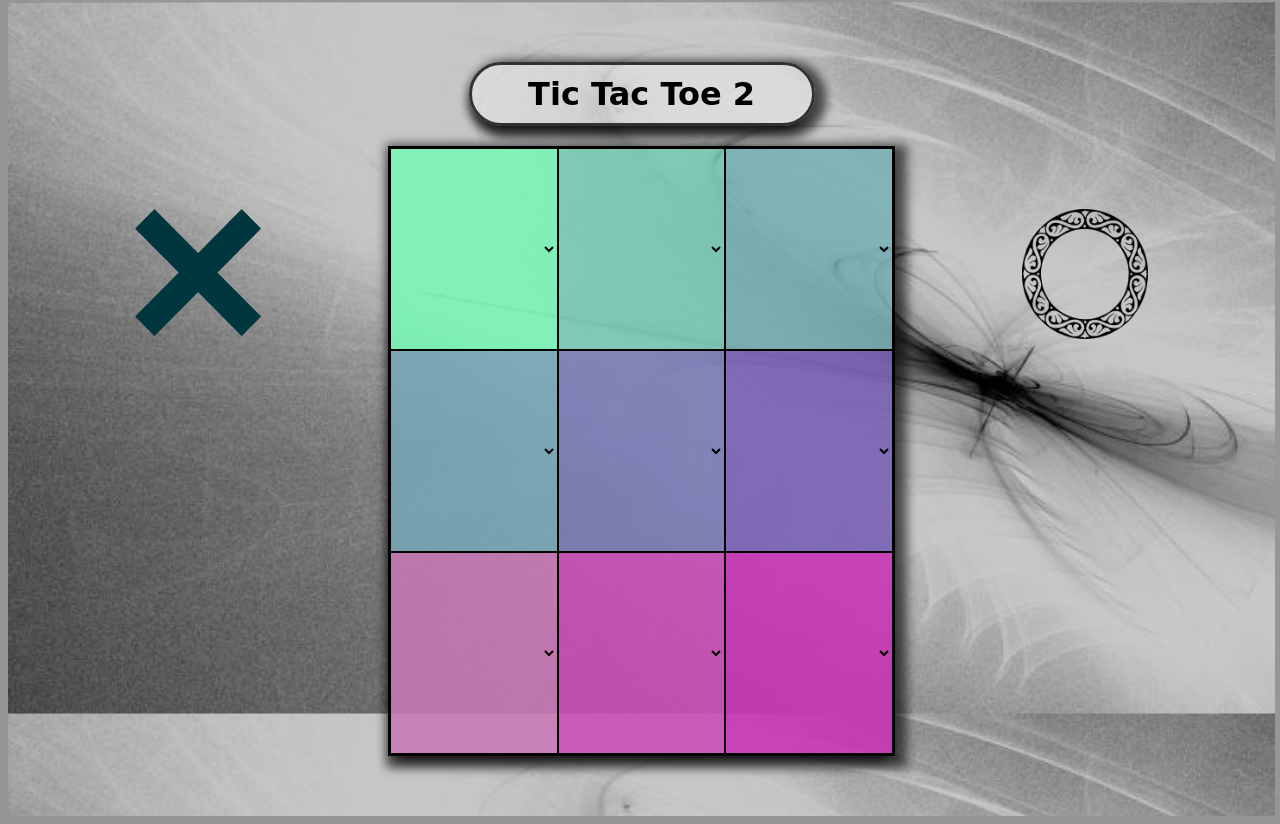
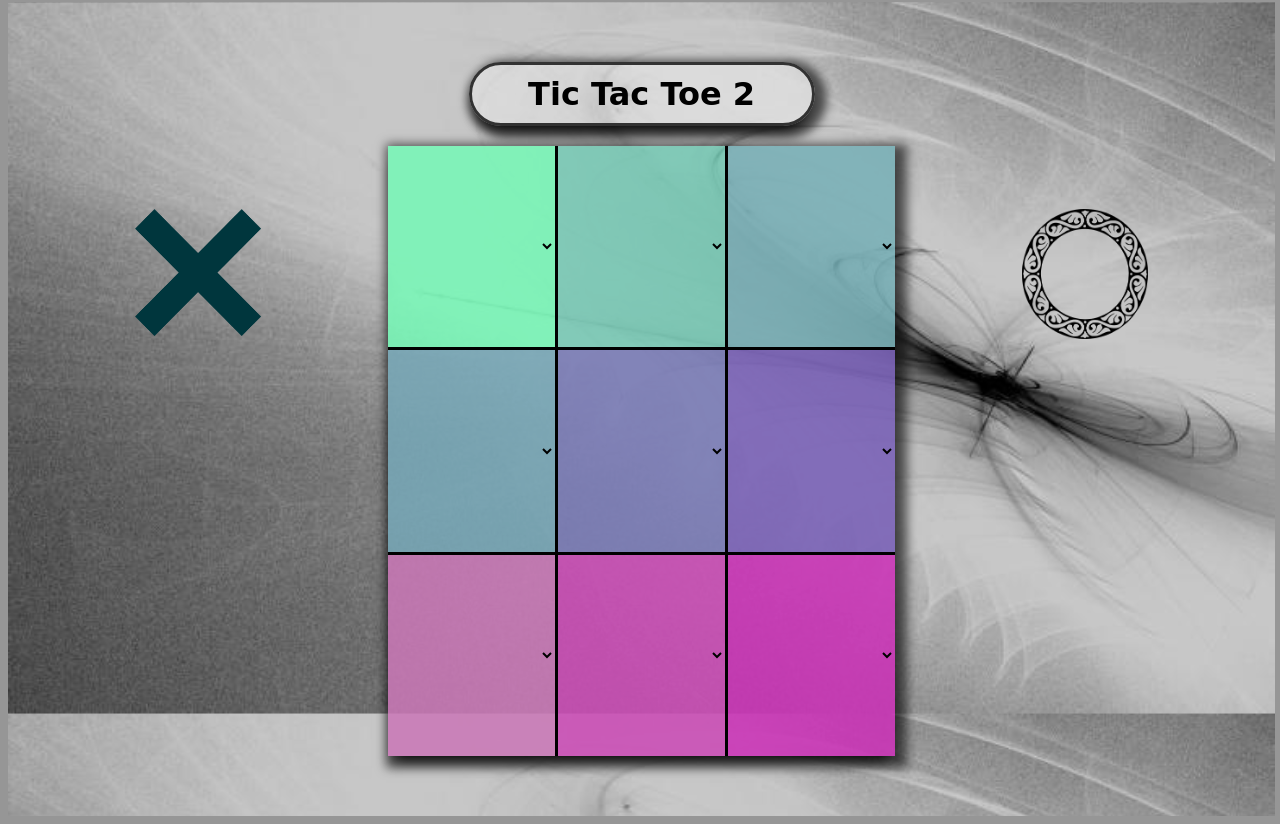
Before and after one commit to zathoma/zathoma.github.io, a plain HTML site: page index.html in a window 1280 px wide. Shown: the part 957-1781 px from the top of the page. Drawn offline with Linux system fonts and the light colour scheme; a web font is replaced by a local one.

Commit message:
TTT_dropdownBorders

```diff
--- a/formDemo_TTT.css
+++ b/formDemo_TTT.css
@@ -226,9 +226,20 @@ div#tictactoeback {
 	min-width: 430px;
 }
 
+table#tictactoetable  {
+	margin: 0px;
+	padding: 0px;
+	width: 100%;
+	height: 100%;
+	border-collapse: collapse;
+	/*border: 3px solid rgba(40, 40, 40, 0.3);*/
+}
+
 div#section2 td {
+	border-color: transparent;
 	width: 200px;
 	height: 200px;
+	margin: 0px;
 	padding: 0px;
 	text-align: center;
 }
@@ -245,26 +256,21 @@ div#section2 td select {
 	width: 100%;
 	height: 100%;
 	background-color: inherit;
-	border-style: inherit;
 	padding-left: 15%;
 	font-size: 800%;
-	overflow: visible;
+	overflow: hidden;
+	border-style: none;
+	text-align: center;
+	-moz-text-align: center;
 }
 
 div#section2 td select option {
 	margin: auto;
-	text-align: center;
 	font-size: .5em;
 }
 
 div#section2 td select option.O {
 	font-size: 0.49em;
-}
-
-table#tictactoetable  {
-	margin: auto;
-	border-collapse: collapse;
-	border: 3px solid black;
 }
 
 div#section2 tr {
@@ -273,13 +279,13 @@ div#section2 tr {
 }
 
 div#section2 .center {
-	border-left: 2px solid black;
-	border-right: 2px solid black;
+	border-left: 3px solid black;
+	border-right: 3px solid black;
 }
 
 div#section2 .middle {
-	border-top: 2px solid black;
-	border-bottom: 2px solid black;
+	border-top: 3px solid black;
+	border-bottom: 3px solid black;
 }
 
 
```
